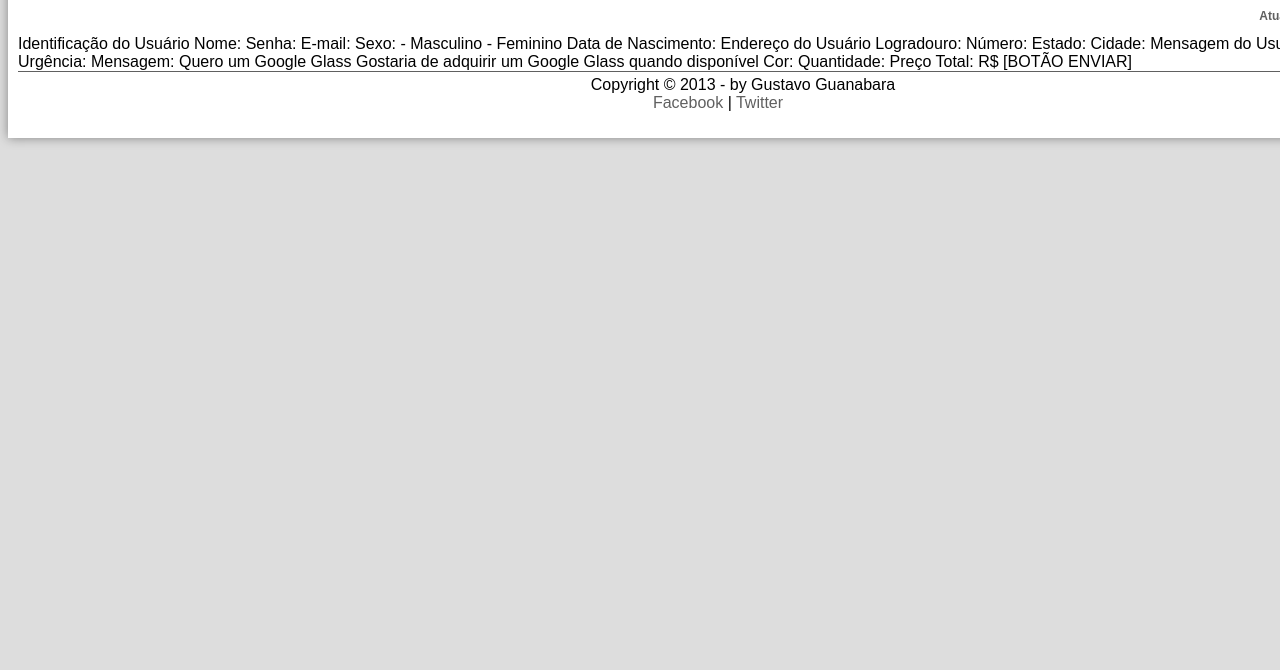
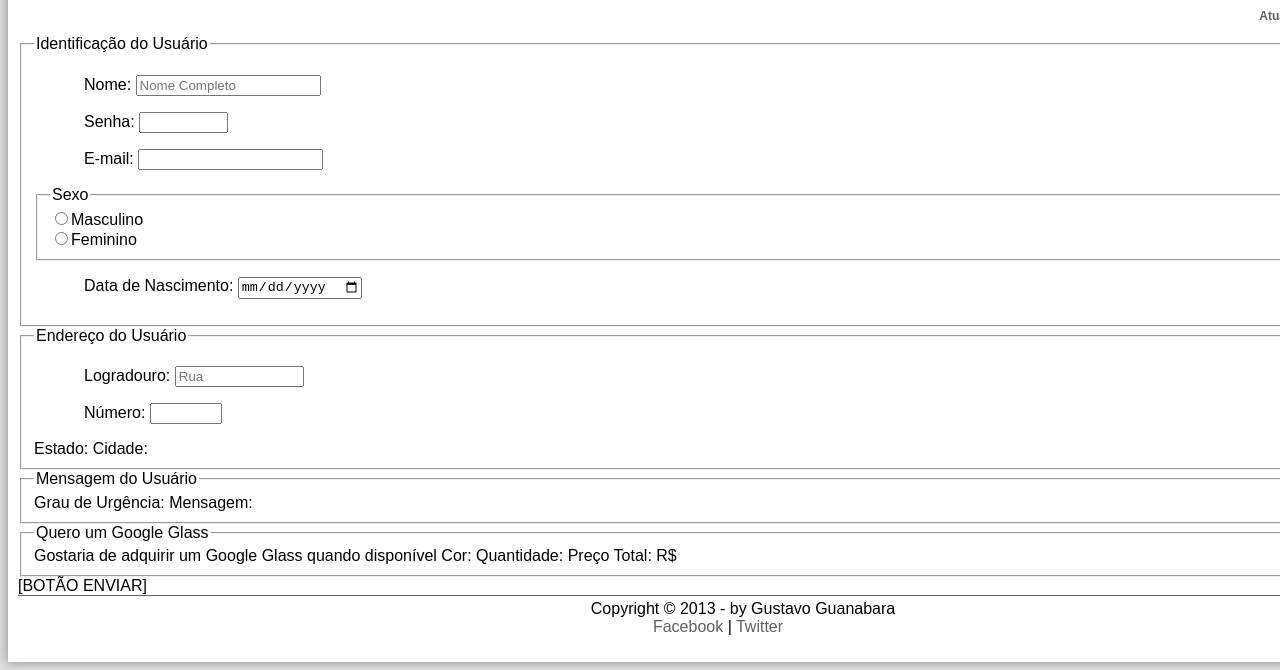
Before and after one commit to Hondajr/CursoemVideo, a plain HTML site: page GlassProject/fale-conosco.html in a window 1280 px wide. Shown: the part 262-932 px from the top of the page. Before the commit the page ends 800 px from the top, so only its background shows below. Drawn offline with Linux system fonts and the light colour scheme; a script that the page names is missing.

Commit message:
Aula 33
Formulário parte 1

```diff
--- a/GlassProject/fale-conosco.html
+++ b/GlassProject/fale-conosco.html
@@ -41,34 +41,64 @@
             <h3 class="direita">Atualizado em 01/Maio/2013</h3>
           </hgroup>
         </header>
-
-        Identificação do Usuário
-            Nome:
-            Senha:
-            E-mail:
-            Sexo:
-                - Masculino
-                - Feminino
-            Data de Nascimento:
-
-        Endereço do Usuário
-            Logradouro:
-            Número:
+        <form>
+          <fieldset id="usuario">
+            <legend>Identificação do Usuário</legend>
+              <p>
+                <!--size = quantidade de caracteres a serem exibidos na textBox-->
+                <!--maxlength = quantidade de caracteres aceitos na textBox-->
+                <!--placeholder = texto a ser exibido por padrão na textBox, como forma de Legenda-->
+                <label for="cNome">Nome:</label>
+                <input type="text" name="tNome" id="cNome" size="20" maxlength="30" placeholder="Nome Completo"/>
+              </p>
+              <p>
+                <label for="cSenha">Senha:</label>
+                <input type="password" name="tSenha" id="cSenha" size="8" maxlength="8"/>
+              </p>
+              <p>
+                <label for="cMail">E-mail:</label>
+                <input type="email" name="tMail" id="cMail" size="20" maxlength="40"/>
+              </p>
+              <fieldset id="sexo">
+                <legend>Sexo</legend>
+                  <input type="radio" name="tSexo" id="cMasc"/><label for="cMasc">Masculino</label>
+                  <br />
+                  <input type="radio" name="tSexo" id="cFem"/><label for="cFem">Feminino</label>
+              </fieldset>
+              <p>
+                <label for="cNasc">Data de Nascimento: </label>
+                <input type="date" name="tNasc" id="cNasc"/>
+              </p>
+          </fieldset>
+          <fieldset id="endereco">
+            <legend>Endereço do Usuário</legend>
+              <p>
+                <label for="cRua">Logradouro:</label>
+                <input type="text" name="tRua" id="cRua" size="13" maxlength="80" placeholder="Rua"/>
+              </p>
+              <p>
+                <label for="cNumero">Número:</label>
+                <input type="number" name="tNumero" id="cNumero" min="1" max="9999"/>
+              </p>
               Estado:
               Cidade:
-
-        Mensagem do Usuário
+          </fieldset>
+          <fieldset id="mensagem">
+            <legend>Mensagem do Usuário</legend>
               Grau de Urgência:
               Mensagem:
 
-        Quero um Google Glass
+          </fieldset>
+          <fieldset id="pedido">
+            <legend>Quero um Google Glass</legend>
               Gostaria de adquirir um Google Glass quando disponível
               Cor:
               Quantidade:
               Preço Total: R$
-
+          </fieldset>
 
           [BOTÃO ENVIAR]
+        </form>
       </article>
     </section>
   <footer id="rodape">
```
Lines whose indentation alone changed are shown as unchanged.
